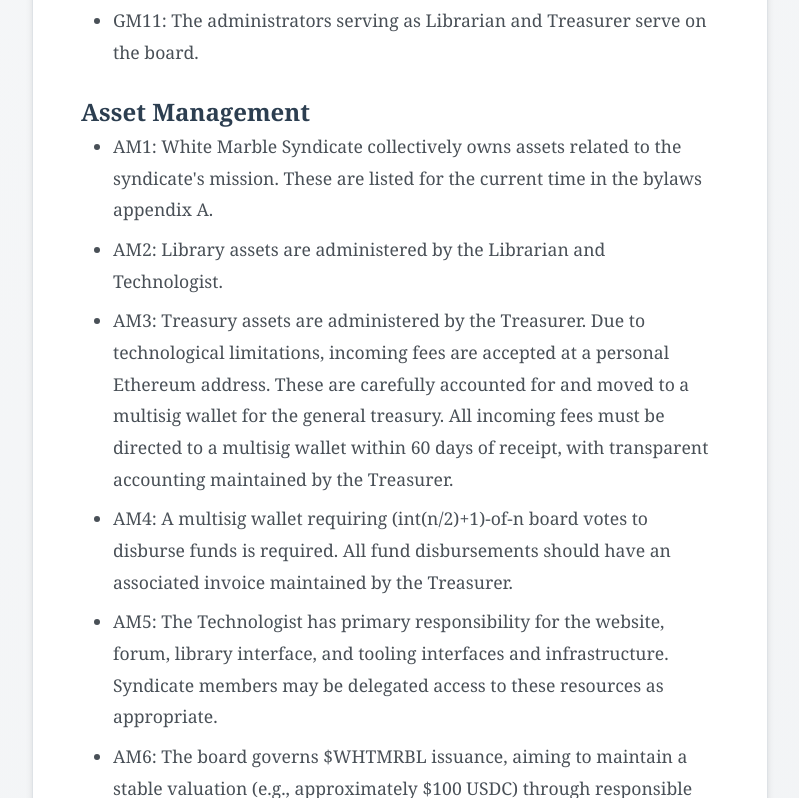
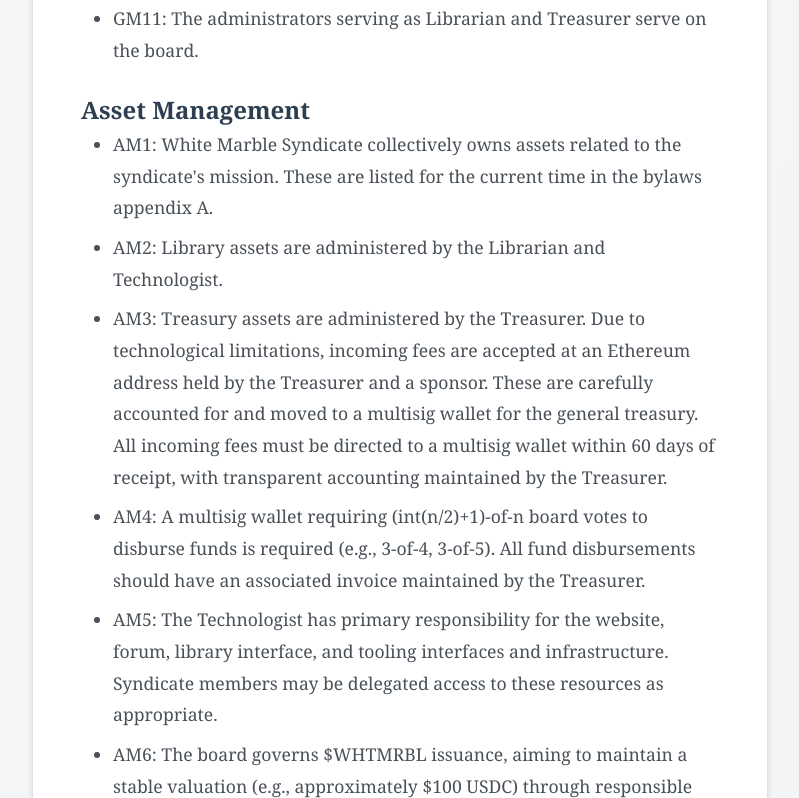
Before and after one commit to sigilante/whitemarble.ai, a plain HTML site: page blog/posts/bylaws.html in a window 1280 px wide. Shown: the part 2513-3311 px from the top of the page, without its empty margins (240-1039 px from the left). Drawn offline with Linux system fonts and the light colour scheme.

Commit message:
Tweak links.

```diff
--- a/blog/posts/bylaws.html
+++ b/blog/posts/bylaws.html
@@ -230,7 +230,7 @@
                 <h2>Governance &amp; Membership</h2>
                 <ul>
                     <li>GM1: White Marble Syndicate membership consists of token holders of one or more
-                        <code>$WHTMRBL</code> tokens as issued by Ethereum contract
+                        $WHTMRBL tokens as issued by Ethereum contract
                         <code>0xbC7e36265f8f20F8113729393eC2e824235BAb7B</code>.
                     </li>
                     <li>GM2: Each complete token entitles its holder to one vote.</li>
@@ -261,12 +261,13 @@
                         These are listed for the current time in the bylaws appendix A.</li>
                     <li>AM2: Library assets are administered by the Librarian and Technologist.</li>
                     <li>AM3: Treasury assets are administered by the Treasurer. Due to technological limitations,
-                        incoming fees are accepted at a personal Ethereum address. These are carefully accounted for
-                        and moved to a multisig wallet for the general treasury. All incoming fees must be directed
-                        to a multisig wallet within 60 days of receipt, with transparent accounting maintained by
-                        the Treasurer.</li>
-                    <li>AM4: A multisig wallet requiring (int(n/2)+1)-of-n board votes to disburse funds is required. All fund
-                        disbursements should have an associated invoice maintained by the Treasurer.</li>
+                        incoming fees are accepted at an Ethereum address held by the Treasurer and a sponsor. These
+                        are carefully accounted for and moved to a multisig wallet for the general treasury. All
+                        incoming fees must be directed to a multisig wallet within 60 days of receipt, with
+                        transparent accounting maintained by the Treasurer.</li>
+                    <li>AM4: A multisig wallet requiring (int(n/2)+1)-of-n board votes to disburse funds is required
+                        (e.g., 3-of-4, 3-of-5). All fund disbursements should have an associated invoice maintained
+                        by the Treasurer.</li>
                     <li>AM5: The Technologist has primary responsibility for the website, forum, library interface,
                         and tooling interfaces and infrastructure. Syndicate members may be delegated access to
                         these resources as appropriate.</li>
```
Also changed, not shown: index.html (+5 -4 lines).
